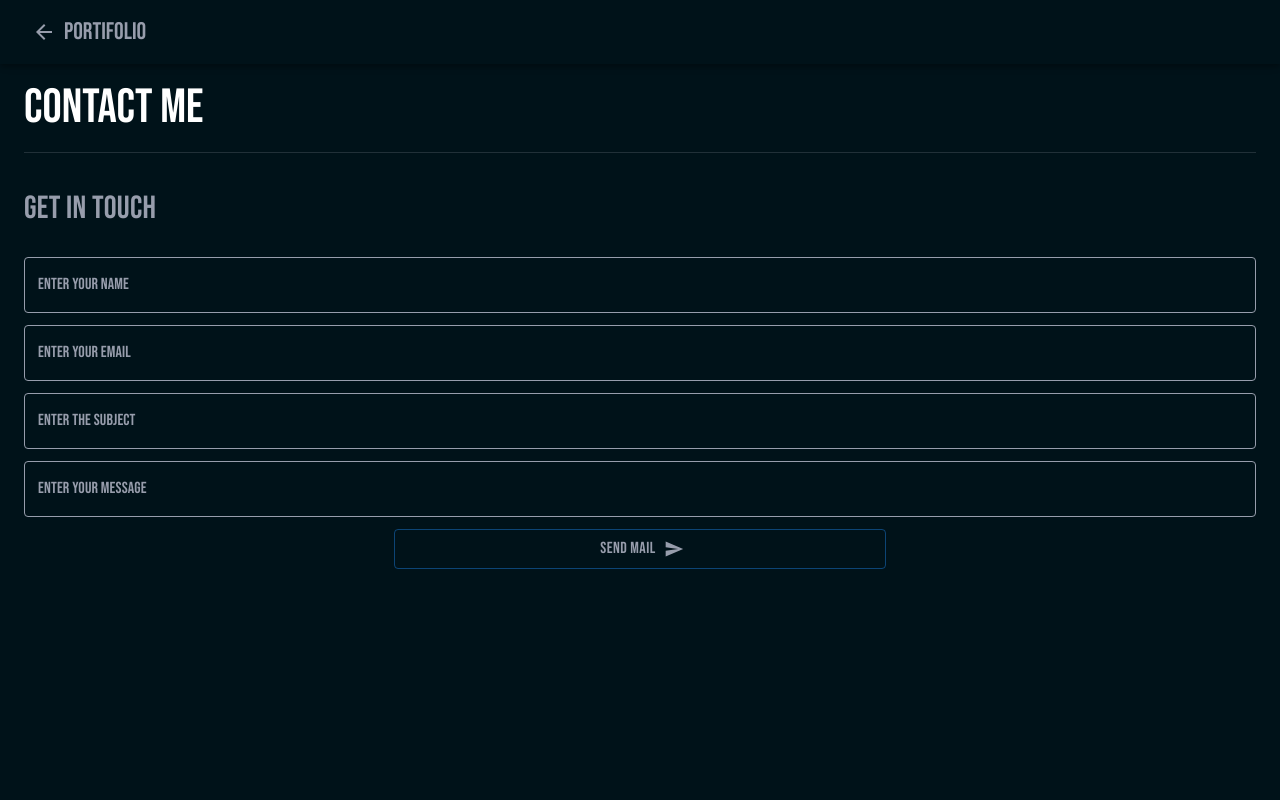
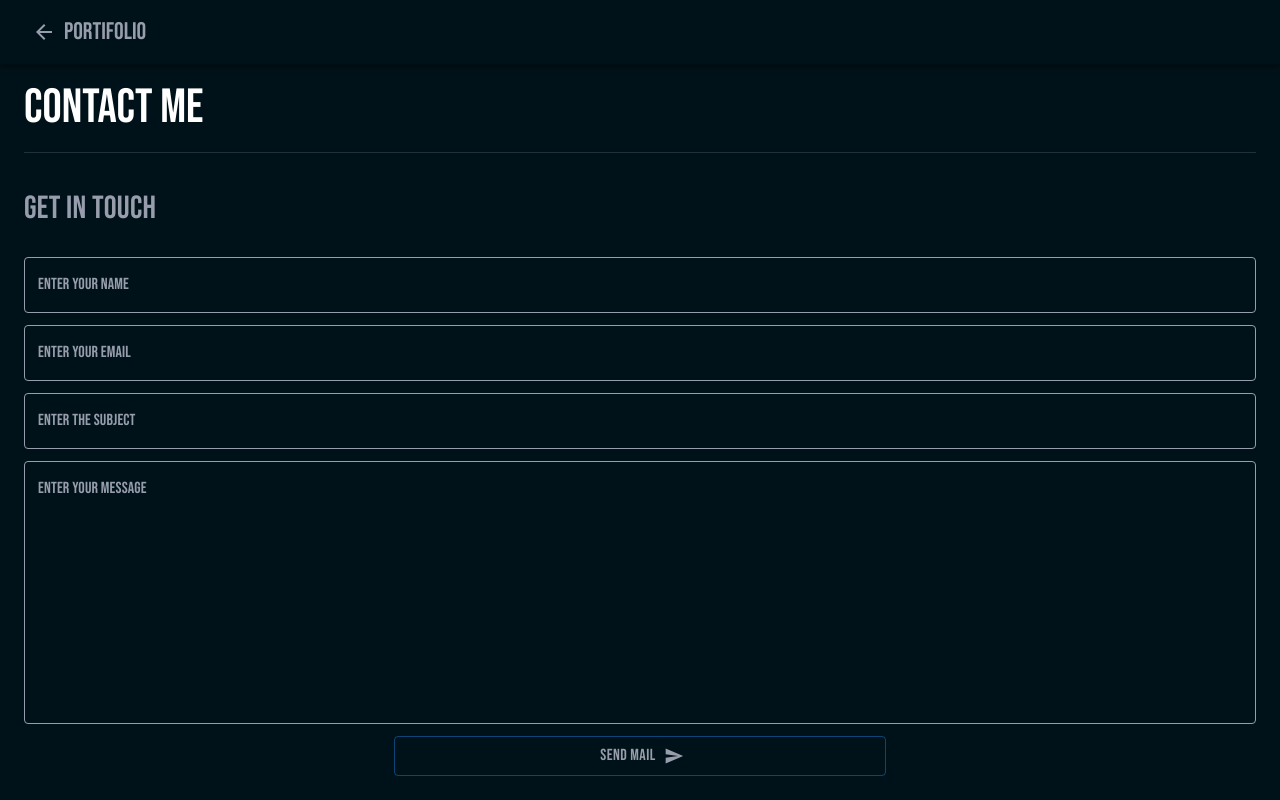
Before and after one commit to luizfroes/react-portifolio, a React (Create React App) app: page /contact in a window 1280 px wide. Built offline with nearby package versions, Linux system fonts and the light colour scheme.

Commit message:
Refactored form

```diff
--- a/src/components/ContactForm/index.js
+++ b/src/components/ContactForm/index.js
@@ -115,7 +115,8 @@ export const ContactForm = () => {
           <InputField
             {...register("message", { required: true })}
             fullWidth={true}
-            multiline={true}
+            multiline
+            rows={10}
             id="message"
             name="message"
             label="Enter your message"
```
